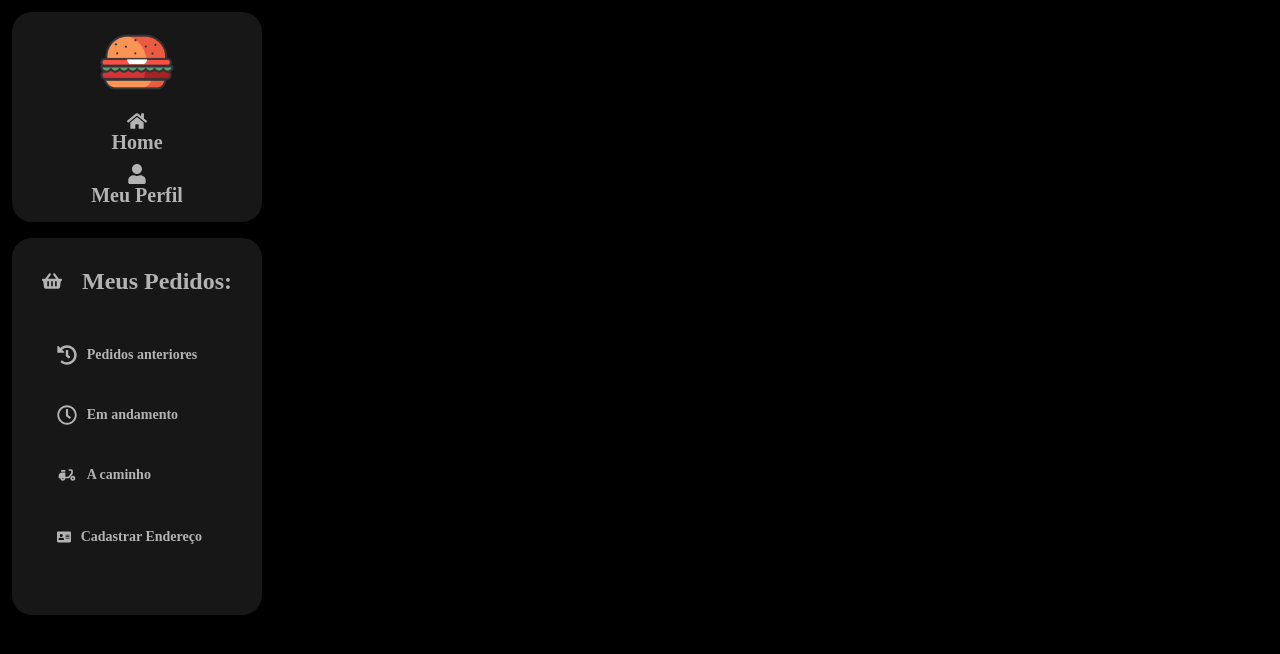
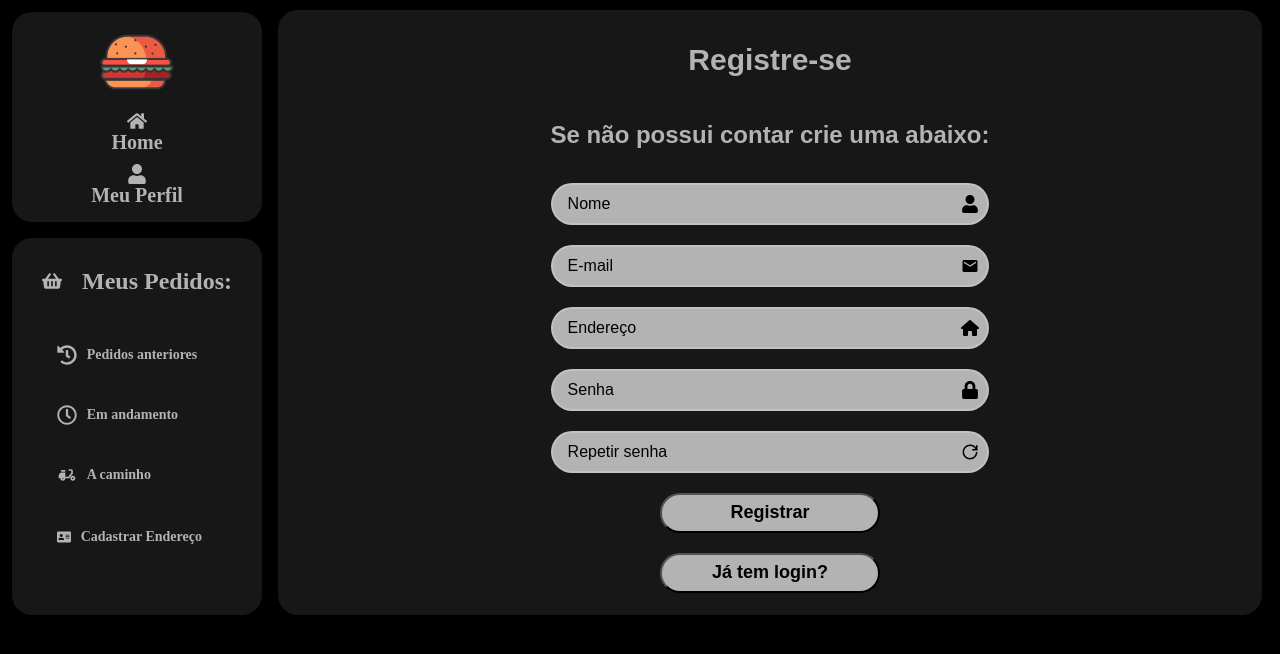
Before and after one commit to DiegoOtani/Hamburgueria, a React (Vite) app: page /login in a window 1280 px wide. Shown: the top 654 px of the page. Built offline with nearby package versions, Linux system fonts and the light colour scheme.

Commit message:
construção da rota Login com form de registro e login

```diff
--- a/src/components/FormLogin/FormLogin.jsx
+++ b/src/components/FormLogin/FormLogin.jsx
@@ -1,11 +1,68 @@
-import "./FormLogin.css"
+import { useState } from "react"
+import { FaUser,  FaLock } from "react-icons/fa"
 
-const FormLogin = () => {
-  return (
-    <div>
+const FormLogin = ({setHaveLogin}) => {
 
-    </div>
-  )
+  const [dataLogin, setDataLogin] = useState({
+    email:"",
+    password:""
+  })
+
+  const handleInputChange = (e) => {
+    const { name, value } = e.target;
+    setDataLogin({
+      ...dataLogin,
+    [name]: value
+    });
+  };
+
+  const handleSubmit = (e) => {
+    e.preventDefault();
+
+    console.log(dataLogin);
+
+    setDataLogin({
+      email: "",
+      password: ""
+    })
+  }
+
+  return <div className="FormLogin">
+    <form onSubmit={handleSubmit}>
+      <h1>Login</h1>
+      <p>Caso já tenha uma conta, faça o login:</p>
+
+      <div className="input-field">
+        <input
+          type="email"
+          name="email"
+          placeholder="E-mail"
+          value={dataLogin.email}
+          onChange={handleInputChange}
+        />
+        <FaUser className="icon"/>
+      </div>
+
+      <div className="input-field">
+        <input
+          type="password"
+          name="password"
+          placeholder="Senha"
+          value={dataLogin.password}
+          onChange={handleInputChange}
+        />
+        <FaLock className="icon"/>
+      </div>
+
+      <button type="submit">Entrar</button>
+
+      <button
+        type="button"
+        onClick={() => setHaveLogin(false)}>
+        Registre-se:
+      </button>
+    </form>
+  </div>
 }
 
 export default FormLogin
--- a/src/components/FormRegister/FormRegister.jsx
+++ b/src/components/FormRegister/FormRegister.jsx
@@ -1,11 +1,110 @@
-import "./FormRegister.css"
+import { useState } from "react";
+import { FaUser,  FaLock } from "react-icons/fa"
+import { FaHouse } from "react-icons/fa6"
+import { MdEmail } from "react-icons/md"
+import { GrRefresh } from "react-icons/gr";
 
-const FormRegister = () => {
-  return (
-    <div>
+const FormRegister = ({setHaveLogin}) => {
+  const [ formData, setFormData ] = useState({
+    name: "",
+    email: "",
+    adress: "",
+    password: "",
+    confirmPassword: ""
+  });
 
-    </div>
-  )
+  const handleInputChange = (e) => {
+    const { name, value } = e.target;
+    setFormData({
+      ...formData,
+      [name]: value
+    });
+  };
+
+  const handleSubmit = (e) => {
+    e.preventDefault();
+
+    console.log(formData);
+
+    setFormData({
+      name: "",
+      email: "",
+      adress: "",
+      password: "",
+      confirmPassword: ""
+    });
+  };
+
+  return <div className="FormRegister">
+    <form onSubmit={handleSubmit}>
+      <h1>Registre-se</h1>
+      <p>Se não possui contar crie uma abaixo:</p>
+
+      <div className="input-field">
+        <input
+          type="text"
+          name="name"
+          placeholder="Nome"
+          value={formData.name}
+          onChange={handleInputChange}
+        />
+        <FaUser className="icon"/>
+      </div>
+
+      <div className="input-field">
+        <input
+          type="email"
+          name="email"
+          placeholder="E-mail"
+          value={formData.email}
+          onChange={handleInputChange}
+        />
+        <MdEmail className="icon"/>
+      </div>
+
+      <div className="input-field">
+        <input
+          type="text"
+          name="adress"
+          placeholder="Endereço"
+          value={formData.adress}
+          onChange={handleInputChange}
+        />
+        <FaHouse className="icon"/>
+      </div>
+
+      <div className="input-field">
+        <input
+          type="password"
+          name="password"
+          placeholder="Senha"
+          value={formData.password}
+          onChange={handleInputChange}
+        />
+        <FaLock className="icon"/>
+      </div>
+
+      <div className="input-field">
+        <input
+          type="password"
+          name="confirmPassword"
+          placeholder="Repetir senha"
+          value={formData.confirmPassword}
+          onChange={handleInputChange}
+        />
+        <GrRefresh className="icon"/>
+      </div>
+
+      <button type="submit">Registrar</button>
+      <button
+        type="button"
+        onClick={() => setHaveLogin(true)}>
+          Já tem login?
+        </button>
+
+    </form>
+
+  </div>
 }
 
 export default FormRegister
--- a/src/components/Header/Header.css
+++ b/src/components/Header/Header.css
@@ -53,17 +53,20 @@ header{
   gap: 30px;
 }
 
-.header__login button{
+.header__login a{
   margin: 0px;
   padding: 0px 10px;
   border: none;
   border-radius: 40px;
+  text-decoration: none;
   width: 130px;
   height: 50px;
   font-family: Verdana, Geneva, Tahoma, sans-serif;
   font-weight: 800;
+  display: flex;
+  justify-content: center;
+  align-items: center;
 }
-
 .subscribe{
   background-color: #2b2929;
   color: #ffffff;
--- a/src/components/Header/Header.jsx
+++ b/src/components/Header/Header.jsx
@@ -1,5 +1,6 @@
 import React from 'react'
 import {FaSearch} from 'react-icons/fa';
+import { Link } from 'react-router-dom';
 import './Header.css'
 
 const Header = ({setSearch}) => {
@@ -17,8 +18,12 @@ const Header = ({setSearch}) => {
                     />
                 </div>
                 <div className="header__login">
-                    <button className="subscribe">Inscreva-se</button>
-                    <button className="login">Entrar</button>
+                    <Link to="/login?haveLogin=false" className='subscribe'>
+                      Inscreva-se
+                    </Link>
+                    <Link to="/login?haveLogin=true" className='login'>
+                      Entrar
+                    </Link>
                 </div>
 
             </nav>
--- a/src/components/Products/Products.css
+++ b/src/components/Products/Products.css
@@ -1,5 +1,6 @@
 .products{
   margin: 0px 10px 10px 270px;
+  min-height: 500px;
   padding-bottom: 10px;
   border-radius: 20px;
   background-color: rgb(24, 23, 23);
--- a/src/components/Products/Products.jsx
+++ b/src/components/Products/Products.jsx
@@ -1,6 +1,6 @@
 import React, { useState, useEffect } from "react"
 import axios from "axios"
-import ListItemProd from "../ListItemProd"
+import ListItemProd from "../ListItemProd/ListItemProd.jsx"
 
 import "./Products.css"
 
--- a/src/routes/Login/Login.css
+++ b/src/routes/Login/Login.css
@@ -0,0 +1,81 @@
+.Login{
+  margin: 10px 10px 0px 270px;
+  padding: 0px;
+  min-height: 605px;
+  border-radius: 20px;
+  background-color: rgb(24, 23, 23);
+  color: #b3b3b3;
+  display: flex;
+  flex-direction: column;
+  align-items: center;
+  justify-content: center;
+}
+
+.Login form{
+  padding: 10px;
+  display: flex;
+  flex-direction: column;
+  align-items: center;
+  justify-content: center;
+}
+
+.Login form h1{
+  font-size: 30px;
+  color: #b3b3b3;
+  font-family: sans-serif;
+  font-weight: 700;
+}
+
+.Login form p{
+  font-size: 24px;
+  font-family: sans-serif;
+  font-weight: 600;
+}
+
+.input-field{
+  position: relative;
+  margin: 10px;
+  width: 100%;
+  font-size: 16px;
+  border-radius: 20px;
+  display: flex;
+  align-items: center;
+  justify-content: center;
+}
+
+.input-field input{
+  width: 100%;
+  height: 100%;
+  background-color: #b3b3b3;
+  outline: none;
+  border: 2px solid rgba(255, 255, 255, 0.2);
+  border-radius: 40px;
+  font-size: 16px;
+  padding: 10px 15px;
+}
+
+.input-field input::placeholder {
+  color: #000;
+}
+
+.input-field .icon {
+  position: absolute;
+  right: 10px;
+  top: 50%;
+  transform: translateY(-50%);
+  font-size: 18px;
+  color: #000;
+}
+
+.Login form button {
+  margin: 10px;
+  width: 50%;
+  height: 40px;
+  background-color: #b3b3b3;
+  border-radius: 20px;
+  cursor: pointer;
+  font-family: sans-serif;
+  font-size: 18px;
+  font-weight: 600;
+  text-shadow: none;
+}
--- a/src/routes/Login/Login.jsx
+++ b/src/routes/Login/Login.jsx
@@ -1,12 +1,20 @@
+import { useState } from "react"
+import { useLocation } from "react-router-dom"
 import FormRegister from "../../components/FormRegister/FormRegister"
 import FormLogin from "../../components/FormLogin/FormLogin"
 
 import "./Login.css"
 
 const Login = () => {
+  const location = useLocation();
+  const searchParams = new URLSearchParams(location.search);
+  const [haveLogin, setHaveLogin] = useState( searchParams.get('haveLogin') === 'true');
+
   return <div className='Login'>
-    <FormRegister/>
-    <FormLogin/>
+    {haveLogin
+      ? <FormLogin setHaveLogin={setHaveLogin}/>
+      : <FormRegister setHaveLogin={setHaveLogin}
+    />}
   </div>
 }
 
```
Also changed, not shown: src/components/FormLogin/FormLogin.css (deleted), src/components/FormRegister/FormRegister.css (deleted), src/components/ListItemProd/ListItemProd.jsx (renamed from src/components/ListItemProd.jsx).
